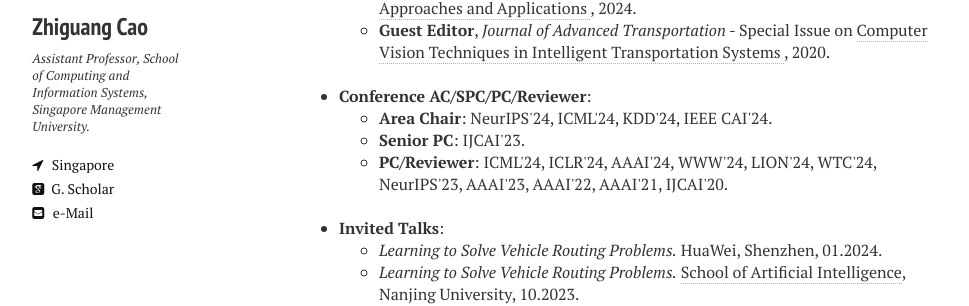
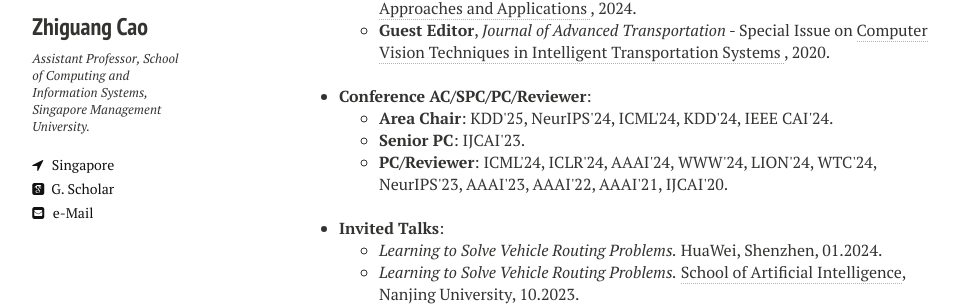
Before and after one commit to zhiguangcaosg/zhiguangcaosg.github.io, a Jekyll site: the page built from services&talks.md, in a window 1280 px wide. Shown: the part 248-554 px from the top of the page, without its empty margins (21-990 px from the left). Built offline with Jekyll 4.4.1, drawn with Linux system fonts in a browser that asks for light colours; nearby versions of some CDN libraries.

Commit message:
Update services&talks.md

```diff
--- a/services&talks.md
+++ b/services&talks.md
@@ -27,7 +27,7 @@ comments: false
 <li>
 <b>Conference AC/SPC/PC/Reviewer</b>:
 	<ul>
-	<li> <b>Area Chair</b>: NeurIPS'24, ICML'24, KDD'24, IEEE CAI'24.
+	<li> <b>Area Chair</b>: KDD'25, NeurIPS'24, ICML'24, KDD'24, IEEE CAI'24.
 	</li>
 	<li> <b>Senior PC</b>: IJCAI'23.
 	</li>
```
